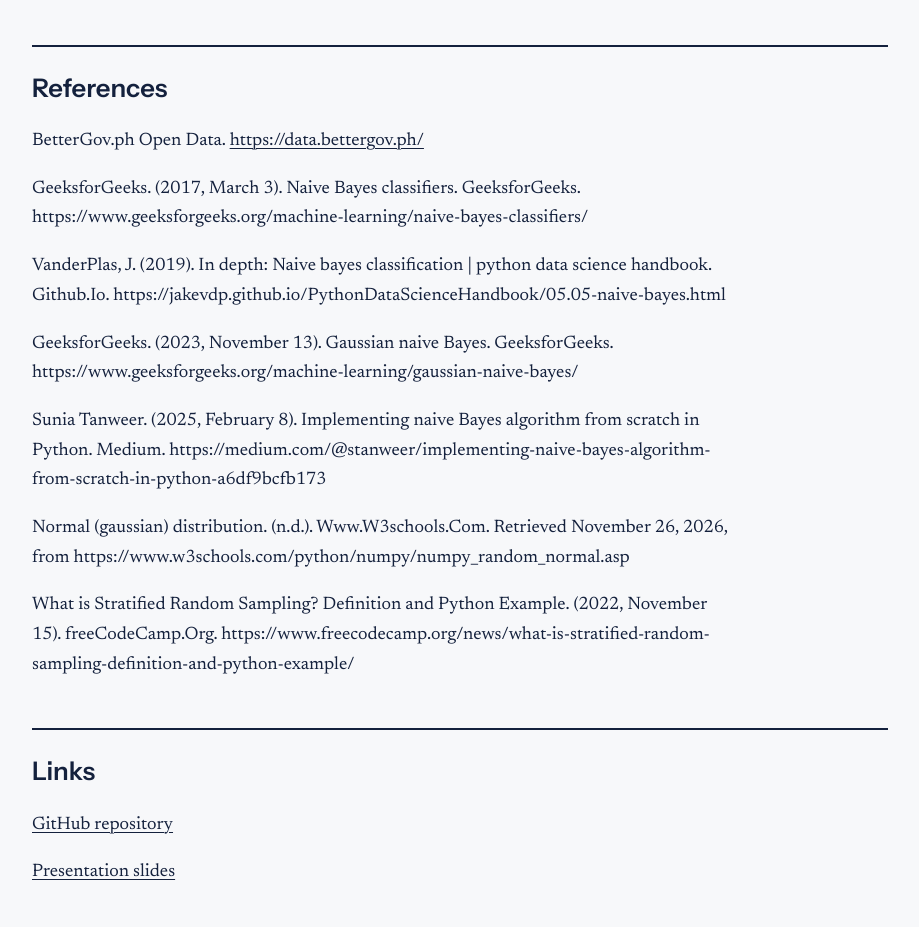
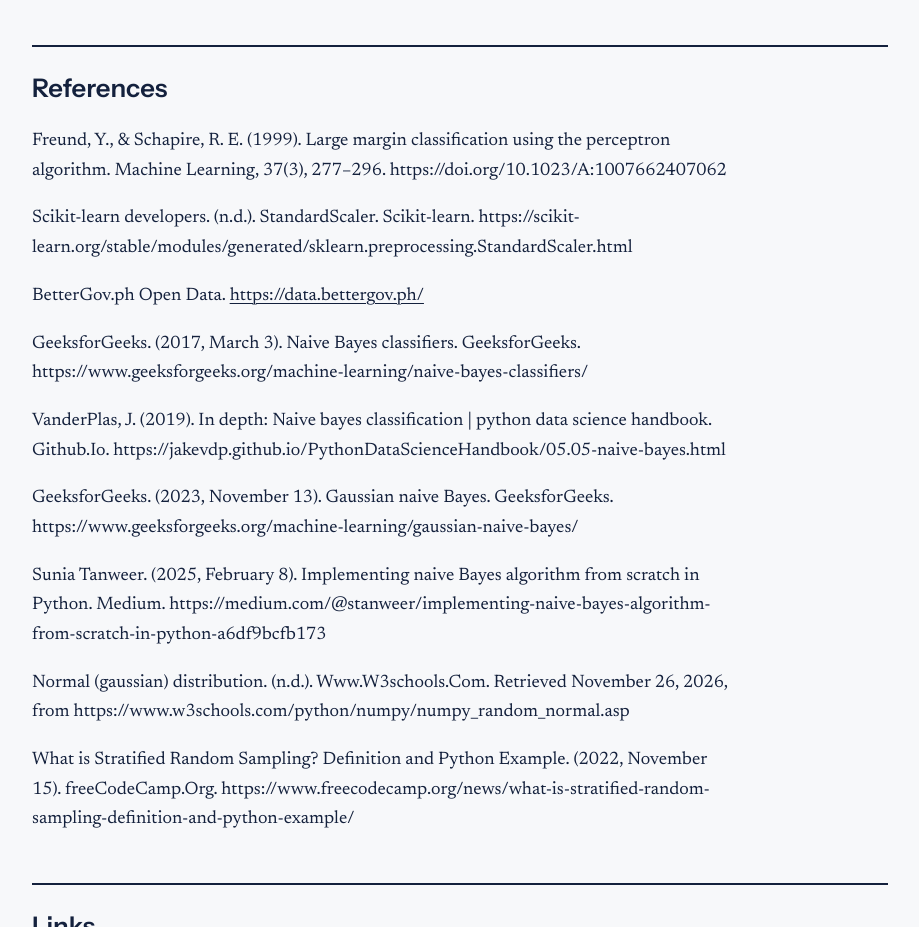
Before and after one commit to fggarcia4/CMSC-170-Project, a plain HTML site: page index.html in a window 1280 px wide. Shown: the part 7462-8389 px from the top of the page, without its empty margins (180-1099 px from the left). Drawn offline with Linux system fonts and the light colour scheme.

Commit message:
preceptron ref

```diff
--- a/index.html
+++ b/index.html
@@ -237,6 +237,8 @@ caption{caption-side:top;text-align:left;padding:.5rem .8rem 0}
   <p>Even so, accurately classifying project budgets remains challenging, because the selected features may not capture every factor that influences project cost. The project still shows how machine learning can be applied to DPWH infrastructure data to sort projects into budget ranges.</p>
 
   <h2>References</h2>
+  <p>Freund, Y., & Schapire, R. E. (1999). Large margin classification using the perceptron algorithm. Machine Learning, 37(3), 277–296. https://doi.org/10.1023/A:1007662407062</p>
+  <P> Scikit-learn developers. (n.d.). StandardScaler. Scikit-learn. https://scikit-learn.org/stable/modules/generated/sklearn.preprocessing.StandardScaler.html</P>
   <p>BetterGov.ph Open Data. <a href="https://data.bettergov.ph/">https://data.bettergov.ph/</a></p>
   <p>GeeksforGeeks. (2017, March 3). Naive Bayes classifiers. GeeksforGeeks. https://www.geeksforgeeks.org/machine-learning/naive-bayes-classifiers/</p>
   <p>VanderPlas, J. (2019). In depth: Naive bayes classification | python data science handbook. Github.Io. https://jakevdp.github.io/PythonDataScienceHandbook/05.05-naive-bayes.html</p>
```
